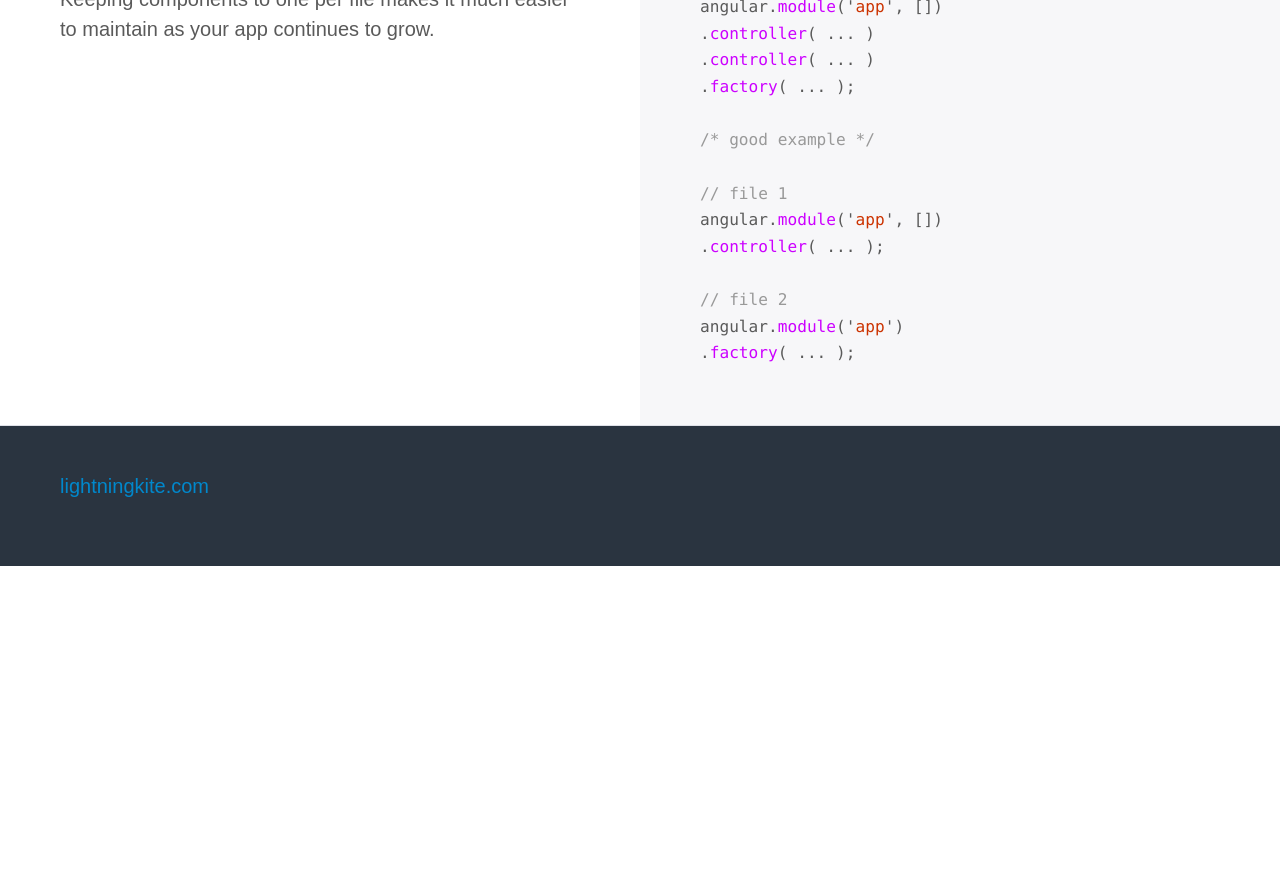
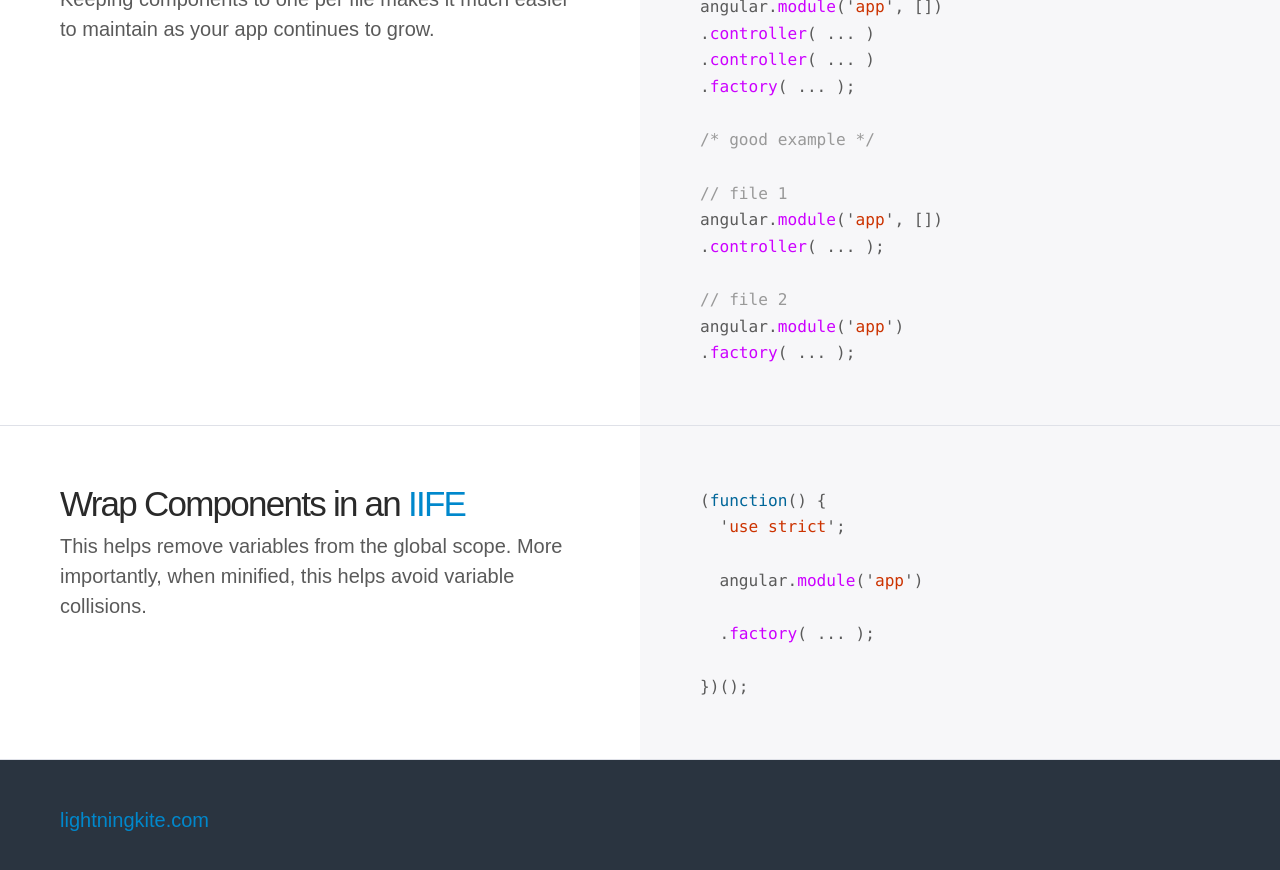
Before and after one commit to lightningkite/styles, a Jekyll site: the page built from angular/index.html, in a window 1280 px wide and 900 px high, scrolled down 1486 px. Shown: the top 870 px of the window. Built offline with Jekyll 4.4.1, drawn with Linux system fonts in a browser that asks for light colours; Markdown is read by kramdown in place of the engine named in the settings; before the commit the page ends 2052 px from its top, so only the background shows below that.

Commit message:
wrap components in iife

```diff
--- /dev/null
+++ b/_includes/angular/iife.js
@@ -0,0 +1,8 @@
+(function() {
+  'use strict';
+
+  angular.module('app')
+
+  .factory( ... );
+
+})();
--- a/angular/index.html
+++ b/angular/index.html
@@ -49,13 +49,13 @@ layout: default
             {% highlight js %}{% include angular/one_component.js %}{% endhighlight %}
         </div>
     </div>
-    <!-- <div class="section">
+    <div class="section">
         <div class="col">
-            <h3>Strings</h3>
-            <p>Use single quotes for strings.</p>
+            <h3>Wrap Components in an <a href="http://stackoverflow.com/a/8228308/2755042" target="_BLANK">IIFE</a></h3>
+            <p>This helps remove variables from the global scope. More importantly, when minified, this helps avoid variable collisions.</p>
         </div>
         <div class="col">
-            {% highlight js %}{% include js/quotes.js %}{% endhighlight %}
+            {% highlight js %}{% include angular/iife.js %}{% endhighlight %}
         </div>
-    </div> -->
+    </div>
 </div>
```
